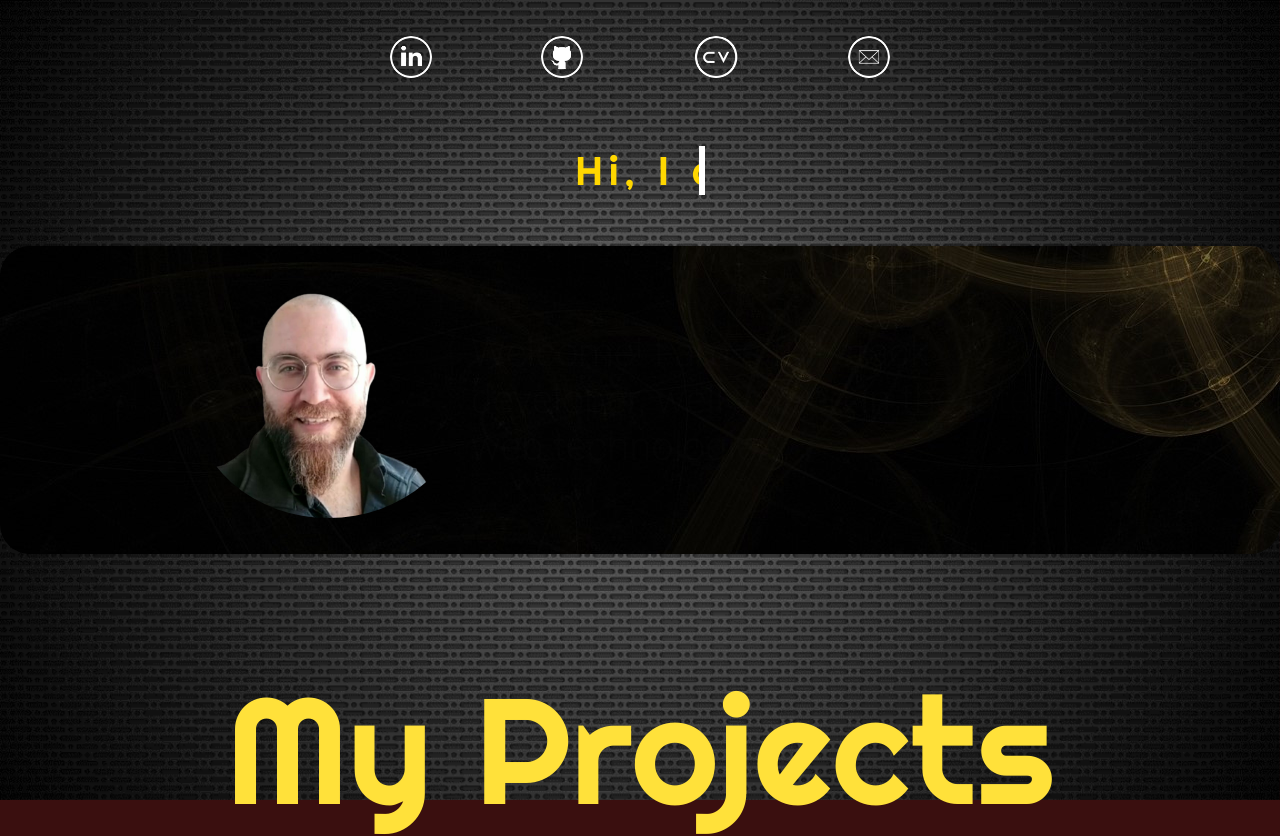
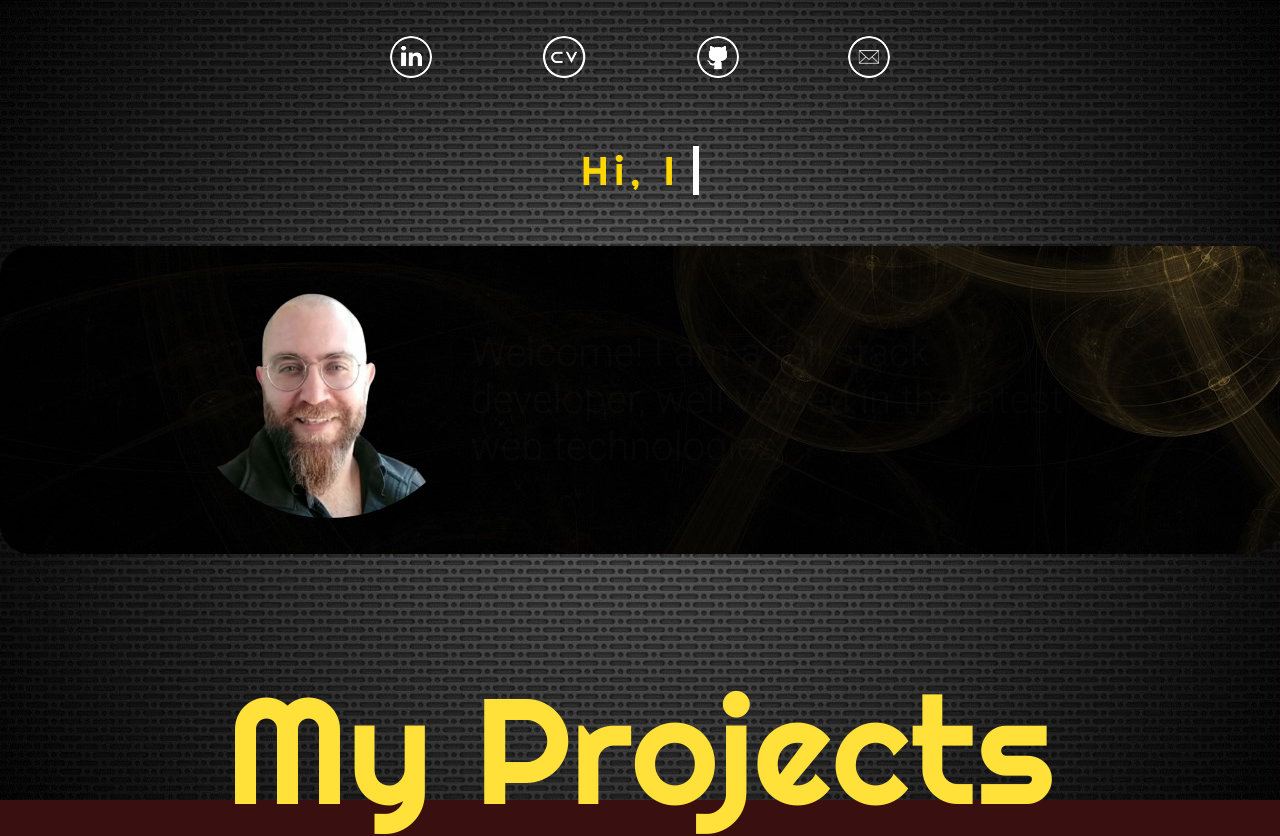
Before and after one commit to johnBWeiss/Yonatan-Weiss-Portfolio, a React (Create React App) app: page / in a window 1280 px wide. Shown: the top 836 px of the page. Built offline with nearby package versions, Linux system fonts and the light colour scheme; a web font is replaced by a local one.

Commit message:
footer with scrolling

```diff
--- a/src/App.css
+++ b/src/App.css
@@ -27,3 +27,6 @@ body {
 /* * {
   font-family: "Libre Baskerville", serif;
 } */
+html {
+  scroll-behavior: smooth;
+}
--- a/src/assets/images/logos.js
+++ b/src/assets/images/logos.js
@@ -24,7 +24,7 @@ import building from '../../assets/images/logos/building.png'
 import responsive from '../../assets/images/logos/responsive.png'
 import developer from '../../assets/images/logos/developer.png'
 import crown from '../../assets/images/logos/crown.png'
-
+import YCV from '../../assets/Yonatan Full Stack CV.pdf'
 
 
 
@@ -32,15 +32,18 @@ import crown from '../../assets/images/logos/crown.png'
 
 
 const logos = {
-    developer: { src: developer, title: "Experienced with React, Redux, Node, Git " }, crown: { src: crown, title: "Motivated to be CSS royalty" }, responsive: { src: responsive, title: "Responsive, Mobile first layout design" }, building: { src: building, title: "Driven to build every project to completion" }, creativity: { src: creativity, title: "Creative with a great passion for front end design" }, location: {
+    developer: { src: developer, title: "Experienced with React, Redux, Node, Git " }, crown: { src: crown, title: "Motivated to be CSS royalty" }, responsive: { src: responsive, title: "Responsive, Mobile first layout design" },
+    building: { src: building, title: "Driven to build every project to completion" }, creativity: { src: creativity, title: "Creative with a great passion for front end design" }, location: {
         src: location, title: 'Open for work in the Jerusalem or Tel Aviv area'
     }, tech: { src: tech, title: 'Tech' }, home: { src: home, title: 'Home' },
     css: { src: css, title: 'CSS3' }, git: { src: git, title: 'Git' },
-    hardworker: { src: hardworker, title: 'Extremly hard worker with elite accountability' }, git: { src: git, title: 'Git' },
+    hardworker: { src: hardworker, title: 'Extremely hard worker with elite accountability' }, git: { src: git, title: 'Git' },
     html: { src: html, title: 'HTML5' },
     redux: { src: redux, title: 'Redux-Toolkit' }, mongo: { src: mongo, title: 'MongoDB' },
-    vuetify: { src: vuetify, title: 'Vuetify' }, github: { src: github, title: 'Github' },
-    server, linkedIn: { src: linkedIn, title: 'Linkedin' }, react: { src: react, title: 'React' }, JS: { src: JS, title: 'JavaScript' }, angular, vue: { src: vue, title: 'Vue' }, mail, info, live, CV
+    vuetify: { src: vuetify, title: 'Vuetify' }, github: { src: github, title: 'Github', link: 'https://github.com/johnBWeiss' },
+    server, linkedIn: { src: linkedIn, title: 'Linkedin', link: 'https://bit.ly/3blkAK3' }, react: { src: react, title: 'React' }, JS: { src: JS, title: 'JavaScript' }, angular, vue: { src: vue, title: 'Vue' },
+    mail: { src: mail, title: 'mail', link: `mailto: yoniw7@gmail.com` }, info: { src: info, title: 'info' }, live, CV:
+        { src: CV, title: 'CV', link: YCV }
 
 }
 
--- a/src/components/LogoHeader/LogoHeader.js
+++ b/src/components/LogoHeader/LogoHeader.js
@@ -2,14 +2,20 @@ import React from 'react';
 import './LogoHeader.css';
 import logos from "../../assets/images/logos";
 
-import YCV from '../../assets/Yonatan Full Stack CV.pdf'
-
 import { useNavigate } from 'react-router-dom';
 
 
-const LogoHeader = () => {
-  const { linkedIn, github, mail, info, CV } = logos
+const LogoHeader = (refs) => {
+  const { linkedIn, github, mail, info, CV, home, tech, building } = logos
   const navigate = useNavigate();
+
+  const header = [linkedIn, CV, github, mail]
+  const footer = [home, tech, info, building]
+  const logoArray = true
+    // type
+    ? header : footer
+
+
 
   const navLogin = () => {
     navigate('/')
@@ -18,81 +24,73 @@ const LogoHeader = () => {
   return (
     <div className='headerContainer'>
       <div className='headerInnerWidth'>
-        <div className='logoContainerHeader'>
+        {refs.type === 'header' && <div className='logoContainerHeader'>
 
 
-          <a
-            href='https://bit.ly/3blkAK3'
+          {header.map((v, i) => (<a
+            href={v.link}
             // download
             target="_blank"
             rel="noreferrer noopener"
           >
             <img
-              onClick={navLogin}
-              src={linkedIn.src}
-              alt="linkedin"
+              // onClick={() => { refs.refs[i]?.current?.scrollIntoView() }}
+              src={v.src}
               className='headerLogo'
             />
-          </a>
-          <a
-            href='https://github.com/johnBWeiss'
+          </a>))}
+
+
+
+
+
+
+
+
+
+
+        </div>}
+
+
+        {refs.type === 'footer' && <div className='logoContainerHeader'>
+
+
+          {header.map((v, i) => (<a
+            href={v.link}
             // download
             target="_blank"
             rel="noreferrer noopener"
           >
             <img
-              onClick={navLogin}
-              src={github.src}
-              alt="github"
+              // onClick={() => { refs.refs[i]?.current?.scrollIntoView() }}
+              src={v.src}
               className='headerLogo'
             />
-          </a>
-          <a
-            href={YCV}
-            download
+          </a>))}
+
+          {footer.map((v, i) => (<a
+            // href={v.link}
+            // download
             target="_blank"
             rel="noreferrer noopener"
           >
             <img
-              onClick={navLogin}
-              src={CV}
-              alt="CV"
+              onClick={() => { if (refs.refs[i] === '#top') { window.scrollTo({ top: 0, left: 0, behavior: "smooth" }) } refs.refs[i]?.current?.scrollIntoView() }}
+              src={v.src}
               className='headerLogo'
             />
-          </a>
-
-
-
-          {/* <img
-            onClick={navLogin}
-            src={info}
-            alt="info"
-            className='headerLogo'
-          /> */}
-
-
-
-
-          <a
-            href='          mailto:yoniw7@gmail.com
-'
-            download
-          // target="_blank"
-          // rel="noreferrer noopener"
-          >
-            <img
-              onClick={navLogin}
-              src={mail}
-              alt="mail"
-              className='headerLogo'
-            />
-          </a>
+          </a>))}
 
 
 
 
 
-        </div>
+
+
+
+
+
+        </div>}
 
       </div>
     </div>
--- a/src/components/MyStack/MyStack.css
+++ b/src/components/MyStack/MyStack.css
@@ -1,8 +1,8 @@
 .myStackContainer {
-  background-color: black;
   display: flex;
   justify-content: center;
   width: 100vw;
+  margin-bottom: 5%;
 }
 
 .myStackInnerContainer {
@@ -25,6 +25,30 @@
   align-items: center;
   justify-content: space-between;
   gap: 10px;
+  background-image: url("../../assets/images/projBackground.jpg");
+  padding: 2%;
+  border-radius: 20%;
+  /* animation: singleStack 0.5s linear 3s 1 forwards; */
+}
+
+@keyframes singleStack {
+  0% {
+    transform: translatey(30);
+  }
+  40% {
+    opacity: 1;
+  }
+  50% {
+    transform: translatey(-50%);
+    opacity: 0.75;
+    box-shadow: 0 0 2px #fff, 0 0 5px #fff, 0 0 5px gold, 0 0 10px gold,
+      0 0 10px #0ba9ca, 0 0 50px gold;
+  }
+
+  100% {
+    transform: translatey(0);
+    opacity: 1;
+  }
 }
 
 .stackTitle {
--- a/src/components/MyStack/MyStack.js
+++ b/src/components/MyStack/MyStack.js
@@ -13,7 +13,8 @@ export const MyStack = () => {
 
         <div className='myStackContainer'>
             <div className='myStackInnerContainer'>
-                {logoArray.map((v) => (<div className='singleStack'>
+                {logoArray.map((v, i) => (<div className='singleStack' style={{ animation: `singleStack 1s linear ${i / 1.1}s infinite forwards` }
+                }>
                     <img
                         className='stackLogo'
                         src={v.src}
@@ -24,6 +25,6 @@ export const MyStack = () => {
                 }
 
             </div>
-        </div>
+        </div >
     )
 }
--- a/src/components/SideBar/SideBar.css
+++ b/src/components/SideBar/SideBar.css
@@ -11,8 +11,8 @@
   padding-bottom: 3.5%;
   justify-content: space-between;
   position: fixed;
-  top: 25vh;
-  left: 4%;
+  top: 18vh;
+  left: 8%;
   animation: sideBar 1s linear 0s 1 forwards;
 }
 
--- a/src/pages/Home/Home.js
+++ b/src/pages/Home/Home.js
@@ -99,7 +99,7 @@ const HomeContainer = () => {
 
     return (
         <div className='vertFlexHome'>
-            <LogoHeader />
+            <LogoHeader type={'header'} />
             <div className='HomeContainer'>
                 <div className='titleInnerFlex'>
                     <div className='HomeTitleOverlay'>
@@ -130,15 +130,16 @@ const HomeContainer = () => {
 
             </div>
             {showProjects && <>
-                {<div className={`titleText`} ref={AboutRef}>About</div>}
+                {<div id='test' className={`titleText`} ref={AboutRef}>About</div>}
                 <About refContainer={AboutRefClass} />
                 {<div className={`titleText ${myProjectsEffect}`} ref={stackRef}>My Stack</div>}
                 <MyStack />
-                {<div className={`titleText ${myProjectsEffect}`} ref={myProjects}>Contact Me</div>}
 
             </>}
             {<SideBar class={sideBarClass} />
             }
+            <LogoHeader refs={['#top', stackRef, AboutRef, myProjects]} type={'footer'} />
+
             {showProjects && <SideBar class='sideBarFooter' footer={true} />}    </div>
     );
 };
```
